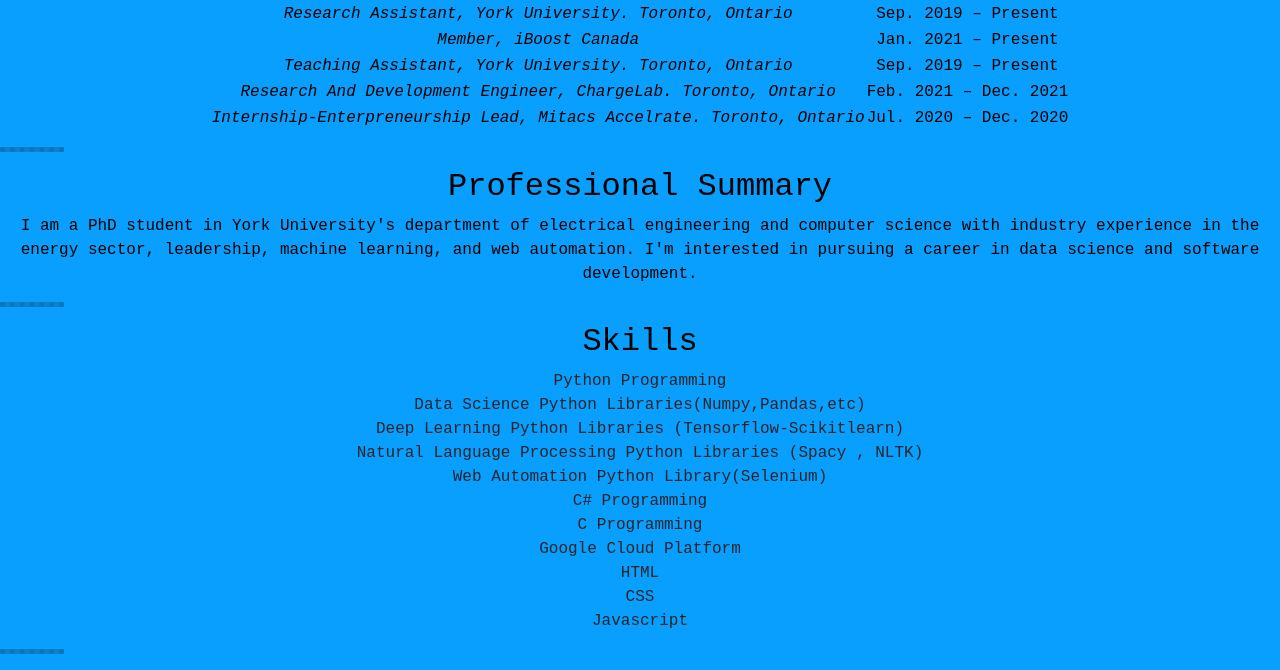
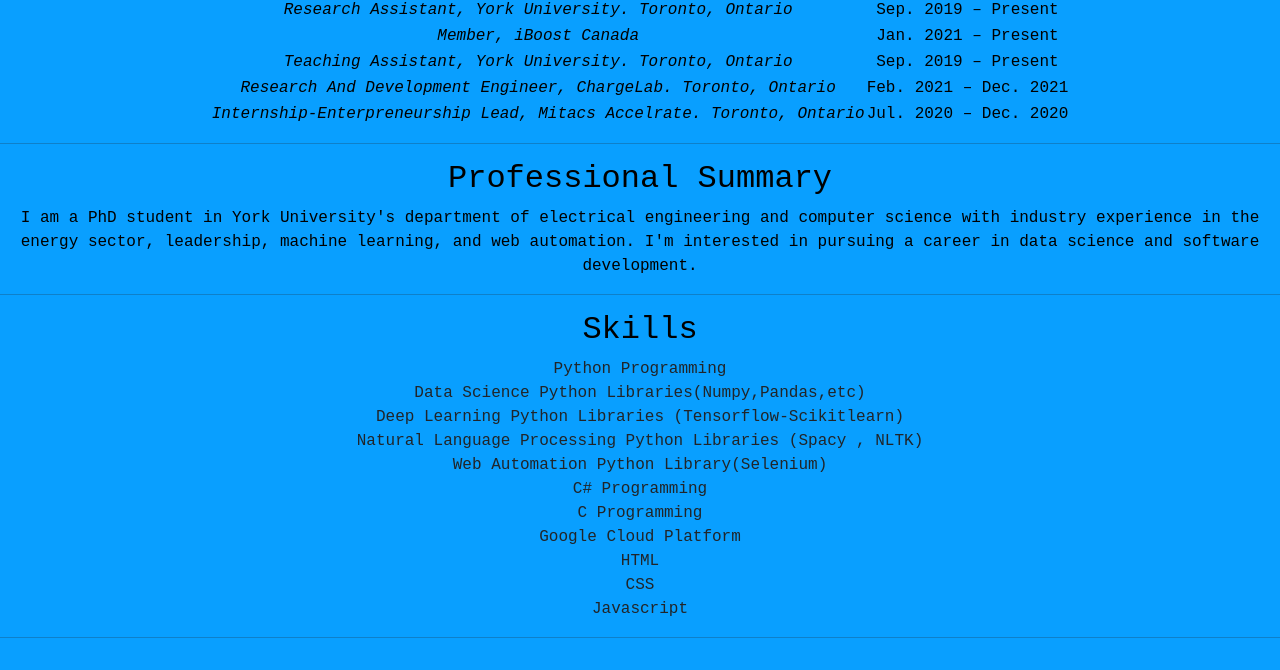
Before and after one commit to parhammhe/parhammhe, a plain HTML site: page index.html in a window 1280 px wide. Shown: the part 679-1349 px from the top of the page. Drawn offline with nearby package versions, Linux system fonts and the light colour scheme.

Commit message:
bootstrap1

```diff
--- a/css/styles.css
+++ b/css/styles.css
@@ -3,9 +3,9 @@ body {
   background-color: #099FFF;
   text-align:center;
   font-family: monospace;
+}
 
 
-}
 
 .title{
   top: 2px;
@@ -36,28 +36,21 @@ h2 {
 p {
   color: #000000;
 }
-
-
 td {
   color: #000000;
   text-align:center;
-
 }
-
 a {
   color: #000000;
 }
 
-li {
-  color: #000000;
 }
-
 hr {
   border-style: dotted none none;
   border-color: #000000;
-  border-width: 5px;
-  height: 0;
-  width: 5%;
+  border-width: 0;
+  height: 20px;
+  width: 100%;
 }
 
 img {
```
